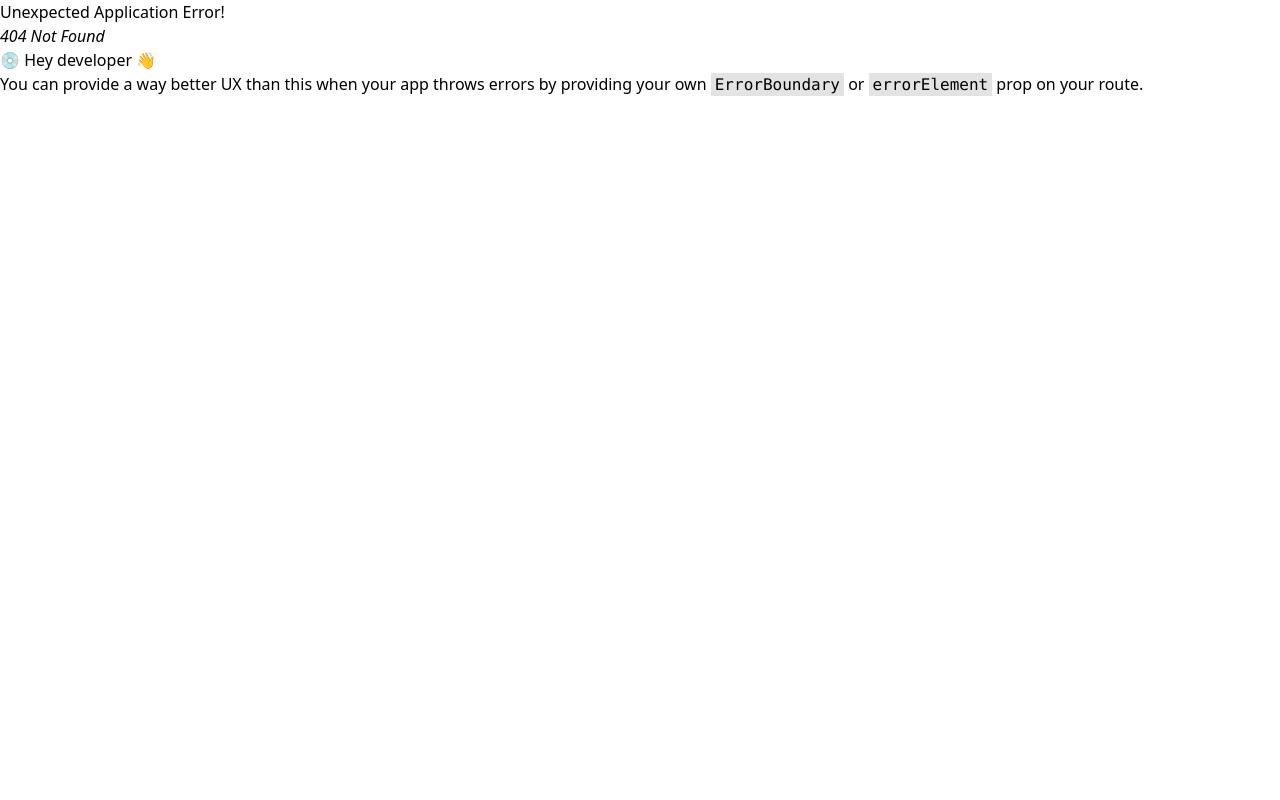
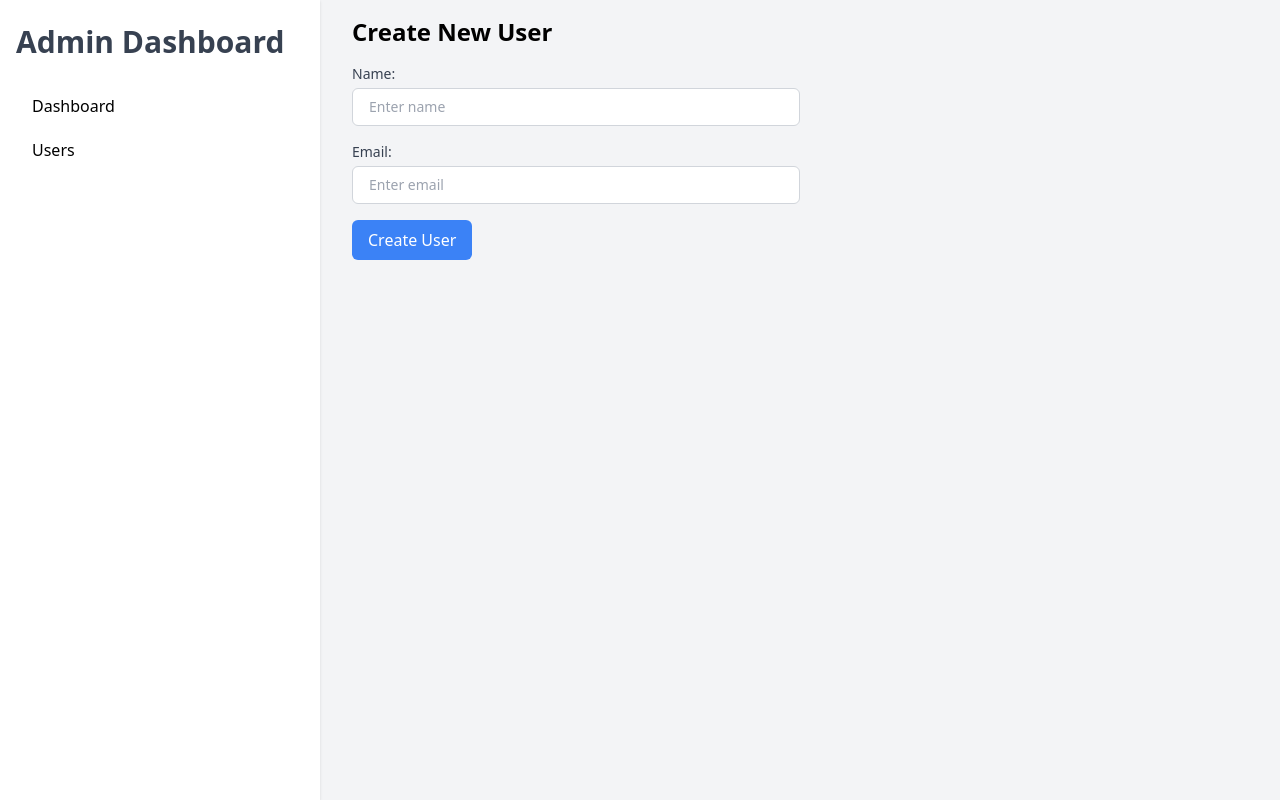
Before and after one commit to Zaheer-zk/admin-dasboard, a React (Create React App) app: page /create-user in a window 1280 px wide. Before the commit this address had no page. Built offline with nearby package versions, Linux system fonts and the light colour scheme.

Commit message:
Add graph to dashboard

```diff
--- a/package.json
+++ b/package.json
@@ -9,6 +9,7 @@
     "@testing-library/jest-dom": "^5.17.0",
     "@testing-library/react": "^13.4.0",
     "@testing-library/user-event": "^13.5.0",
+    "chart.js": "^4.4.1",
     "react": "^18.2.0",
     "react-dom": "^18.2.0",
     "react-router-dom": "^6.22.1",
--- a/src/components/Dashboard/Dashboard.jsx
+++ b/src/components/Dashboard/Dashboard.jsx
@@ -2,6 +2,7 @@ import React, { useEffect, useState } from 'react';
 import DashboardService from '../../services/DashboardService';
 import DashboardBox from './DashboardBox';
 import { Link, Outlet, useLocation } from 'react-router-dom';
+import Chart from 'chart.js/auto';
 
 const Dashboard = () => {
   const [totalUsers, setTotalUsers] = useState(0);
@@ -18,6 +19,22 @@ const Dashboard = () => {
         setVerifiedUsers(data?.verifiedUsers);
         setNewUsers(data?.newUsers);
         setLoginActivity(data?.loginActivity);
+
+        const labels = [
+          'January',
+          'February',
+          'March',
+          'April',
+          'May',
+          'June',
+          'July',
+        ];
+        const dataGraph = [65, 59, 80, 81, 56, 55, 40];
+
+        createChart('totalUsersChart', 'Total Users', labels, dataGraph);
+        createChart('verifiedUsersChart', 'Verified Users', labels, dataGraph);
+        createChart('newUsersChart', 'New Users', labels, dataGraph);
+        createChart('loginActivityChart', 'Login Activity', labels, dataGraph);
       } catch (error) {
         console.error('Error fetching dashboard data:', error);
       }
@@ -25,6 +42,34 @@ const Dashboard = () => {
 
     fetchData();
   }, [location]);
+
+  const createChart = (id, label, labels, data) => {
+    const ctx = document.getElementById(id);
+    if (ctx) {
+      new Chart(ctx, {
+        type: 'line',
+        data: {
+          labels: labels,
+          datasets: [
+            {
+              label: label,
+              data: data,
+              fill: false,
+              borderColor: 'rgb(75, 192, 192)',
+              tension: 0.1,
+            },
+          ],
+        },
+        options: {
+          scales: {
+            y: {
+              beginAtZero: true,
+            },
+          },
+        },
+      });
+    }
+  };
 
   return (
     <div className='flex h-screen bg-gray-100'>
@@ -53,14 +98,28 @@ const Dashboard = () => {
         </div>
       </div>
       {/* Content Area */}
-
       {location.pathname === '/' && (
         <div className='w-3/4 p-4'>
-          <div className='flex flex-wrap justify-center mt-8'>
-            <DashboardBox title='Total Users' value={totalUsers} />
-            <DashboardBox title='Verified Users' value={verifiedUsers} />
-            <DashboardBox title='New Users (10 days)' value={newUsers} />
-            <DashboardBox title='Login Activity Today' value={loginActivity} />
+          <div className='grid grid-cols-2 gap-4'>
+            <div>
+              <DashboardBox title='Total Users' value={totalUsers} />
+              <canvas id='totalUsersChart' width='400' height='200'></canvas>
+            </div>
+            <div>
+              <DashboardBox title='Verified Users' value={verifiedUsers} />
+              <canvas id='verifiedUsersChart' width='400' height='200'></canvas>
+            </div>
+            <div>
+              <DashboardBox title='New Users (10 days)' value={newUsers} />
+              <canvas id='newUsersChart' width='400' height='200'></canvas>
+            </div>
+            <div>
+              <DashboardBox
+                title='Login Activity Today'
+                value={loginActivity}
+              />
+              <canvas id='loginActivityChart' width='400' height='200'></canvas>
+            </div>
           </div>
         </div>
       )}
--- a/src/components/common/AllUsersTable.jsx
+++ b/src/components/User/AllUsersTable.jsx
@@ -2,6 +2,7 @@ import React, { useState } from 'react';
 import { FontAwesomeIcon } from '@fortawesome/react-fontawesome';
 import { faPlus, faEdit, faTrash } from '@fortawesome/free-solid-svg-icons';
 import EditUserData from './EditUserData';
+import { useNavigate } from 'react-router-dom';
 
 const AllUsersTable = () => {
   const [users, setUsers] = useState([
@@ -28,6 +29,8 @@ const AllUsersTable = () => {
     { id: 21, name: 'Rudra Srivastava', email: 'rudra@example.com' },
   ]);
   const [editingUser, setEditingUser] = useState(null);
+
+  const navigate = useNavigate();
 
   const handleEditUser = (user) => {
     setEditingUser(user);
@@ -59,7 +62,10 @@ const AllUsersTable = () => {
           <h2 className='text-lg font-semibold text-gray-900'>All Users</h2>
         </div>
         <div>
-          <button className='py-2.5 px-4 rounded transition duration-200 bg-gradient-to-r from-blue-500 to-blue-700 hover:from-blue-600 hover:to-blue-800 hover:text-white shadow-md flex items-center'>
+          <button
+            className='py-2.5 px-4 rounded transition duration-200 bg-gradient-to-r from-blue-500 to-blue-700 hover:from-blue-600 hover:to-blue-800 hover:text-white shadow-md flex items-center'
+            onClick={() => navigate('/create-user')}
+          >
             <FontAwesomeIcon icon={faPlus} className='mr-2' />
             Create User
           </button>
--- /dev/null
+++ b/src/components/User/CreateNewUser.jsx
@@ -0,0 +1,64 @@
+import React, { useState } from 'react';
+import { useNavigate } from 'react-router-dom';
+
+const CreateNewUser = () => {
+  const [name, setName] = useState('');
+  const [email, setEmail] = useState('');
+  const navigate = useNavigate();
+
+  const handleCreateUser = (e) => {
+    e.preventDefault();
+    console.log('Creating new user:', { name, email });
+    navigate(-1);
+  };
+
+  return (
+    <div className='container mx-auto px-4'>
+      <h2 className='text-2xl font-semibold mb-4'>Create New User</h2>
+      <form onSubmit={handleCreateUser} className='max-w-md'>
+        <div className='mb-4'>
+          <label
+            htmlFor='name'
+            className='block text-sm font-medium text-gray-700'
+          >
+            Name:
+          </label>
+          <input
+            type='text'
+            id='name'
+            value={name}
+            onChange={(e) => setName(e.target.value)}
+            className='mt-1 block w-full px-4 py-2 border border-gray-300 rounded-md focus:outline-none focus:ring-blue-500 focus:border-blue-500 sm:text-sm'
+            placeholder='Enter name'
+            required
+          />
+        </div>
+        <div className='mb-4'>
+          <label
+            htmlFor='email'
+            className='block text-sm font-medium text-gray-700'
+          >
+            Email:
+          </label>
+          <input
+            type='email'
+            id='email'
+            value={email}
+            onChange={(e) => setEmail(e.target.value)}
+            className='mt-1 block w-full px-4 py-2 border border-gray-300 rounded-md focus:outline-none focus:ring-blue-500 focus:border-blue-500 sm:text-sm'
+            placeholder='Enter email'
+            required
+          />
+        </div>
+        <button
+          type='submit'
+          className='inline-block bg-blue-500 text-white px-4 py-2 rounded-md transition duration-300 hover:bg-blue-600 focus:outline-none focus:bg-blue-600'
+        >
+          Create User
+        </button>
+      </form>
+    </div>
+  );
+};
+
+export default CreateNewUser;
```
Also changed, not shown: src/App.jsx (+6 -1 lines), src/components/User/EditUserData.jsx (renamed from src/components/common/EditUserData.jsx), 1 other file (tests, documents, lock files or other folders).
